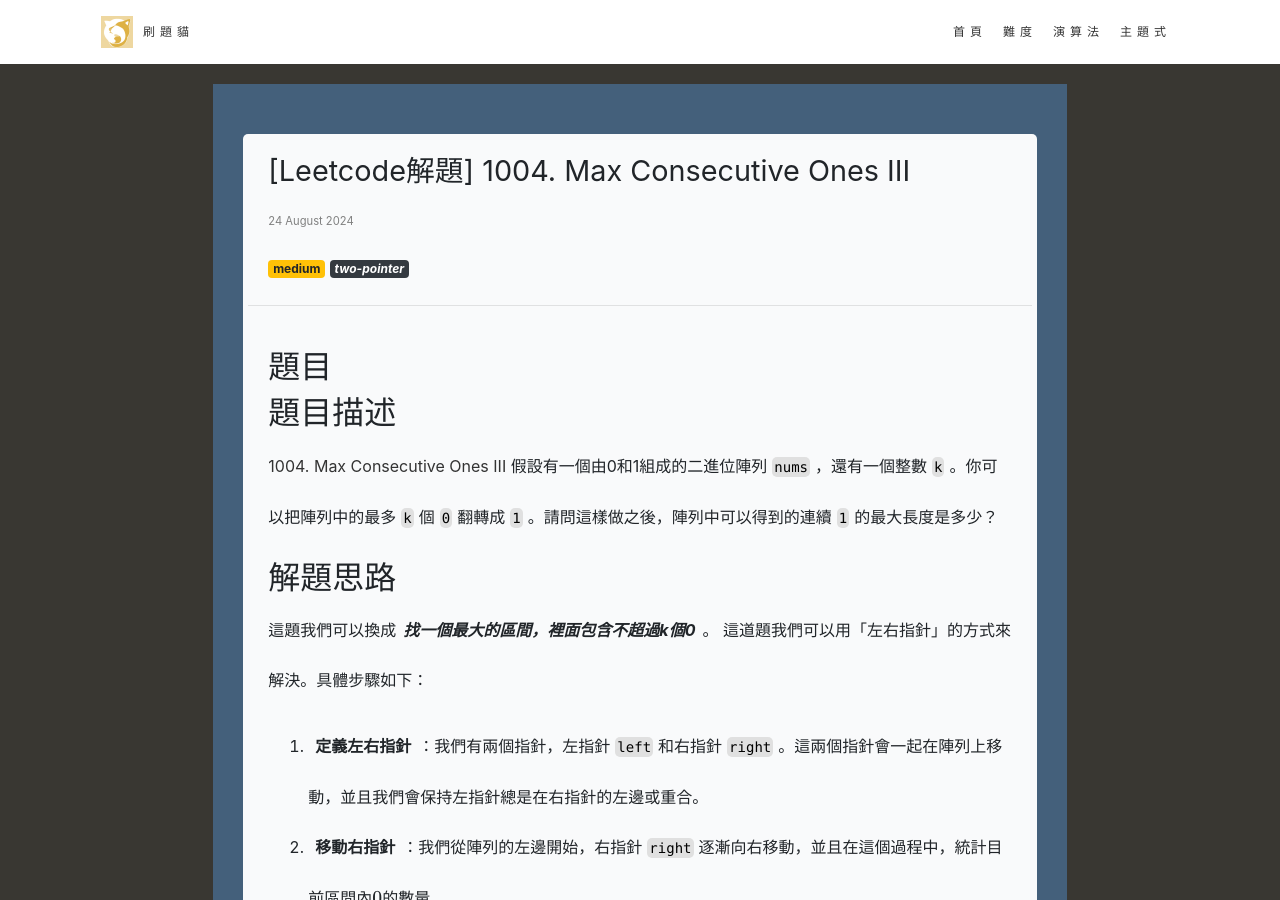
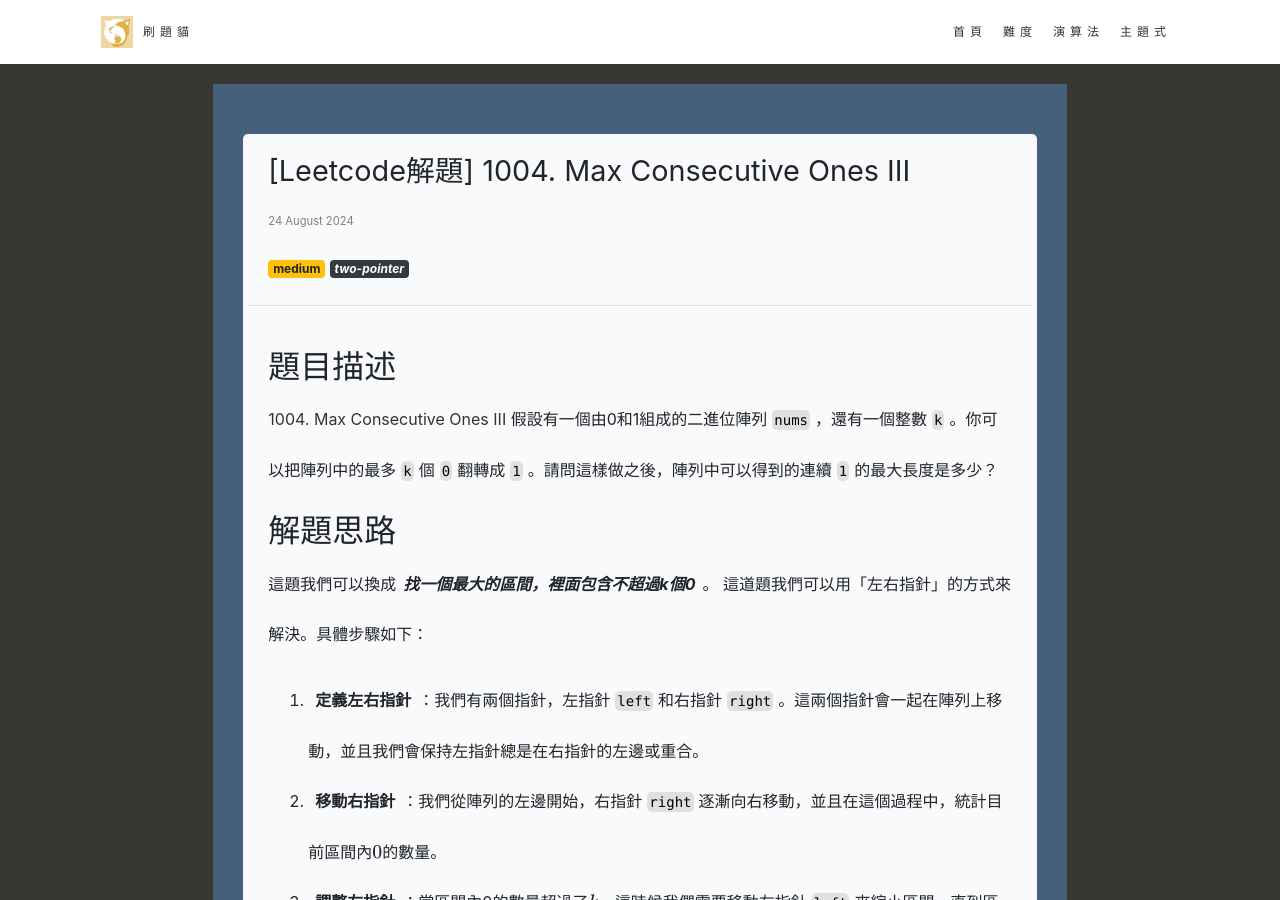
Before and after one commit to catxcoders/catxcoders.github.io, a Jekyll site: the page built from _posts/2024-08-24-1004-Max-Consecutive-Ones-III.markdown, in a window 1280 px wide and 900 px high. Built offline with Jekyll 4.4.1, drawn with Linux system fonts in a browser that asks for light colours; nearby versions of some CDN libraries; formulas are drawn with MathJax 3.

Commit message:
add more

```diff
--- a/_posts/2024-08-24-1004-Max-Consecutive-Ones-III.markdown
+++ b/_posts/2024-08-24-1004-Max-Consecutive-Ones-III.markdown
@@ -8,10 +8,10 @@
 excerpt_separator: <!--more-->
 ---
 
-## 題目
-
 ## 題目描述
 [1004. Max Consecutive Ones III](https://leetcode.com/problems/max-consecutive-ones-iii/) 假設有一個由0和1組成的二進位陣列`nums`，還有一個整數`k`。你可以把陣列中的最多`k`個`0`翻轉成`1`。請問這樣做之後，陣列中可以得到的連續`1`的最大長度是多少？
+
+<!--more-->
 
 ## 解題思路
 這題我們可以換成***找一個最大的區間，裡面包含不超過k個0***。
--- a/_posts/2024-08-24-3169-Count-Days-Without-Meetings.markdown
+++ b/_posts/2024-08-24-3169-Count-Days-Without-Meetings.markdown
@@ -17,6 +17,7 @@
 返回員工可以工作但沒有安排會議的天數。
 
 注意：會議可能會重疊。
+<!--more-->
 
 ## 解題思路
 
```
